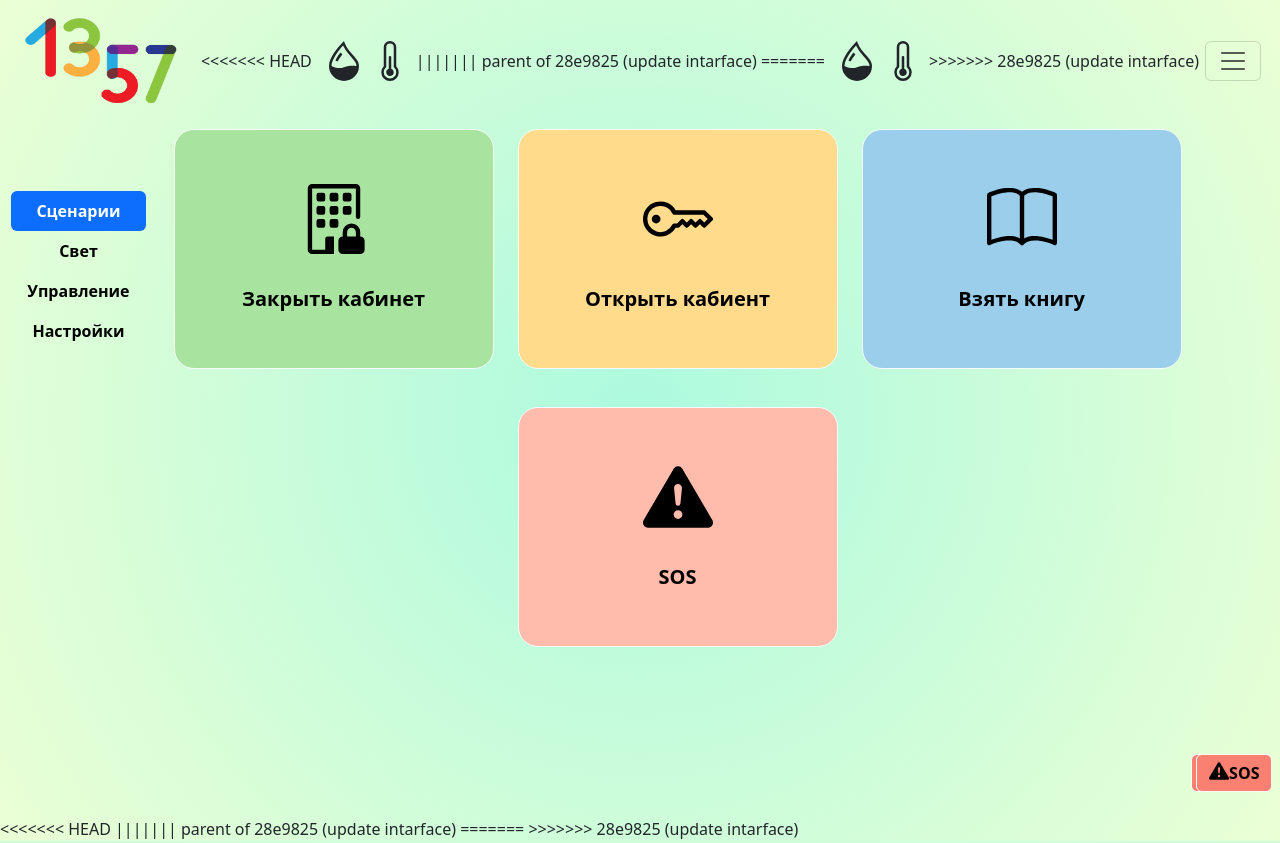
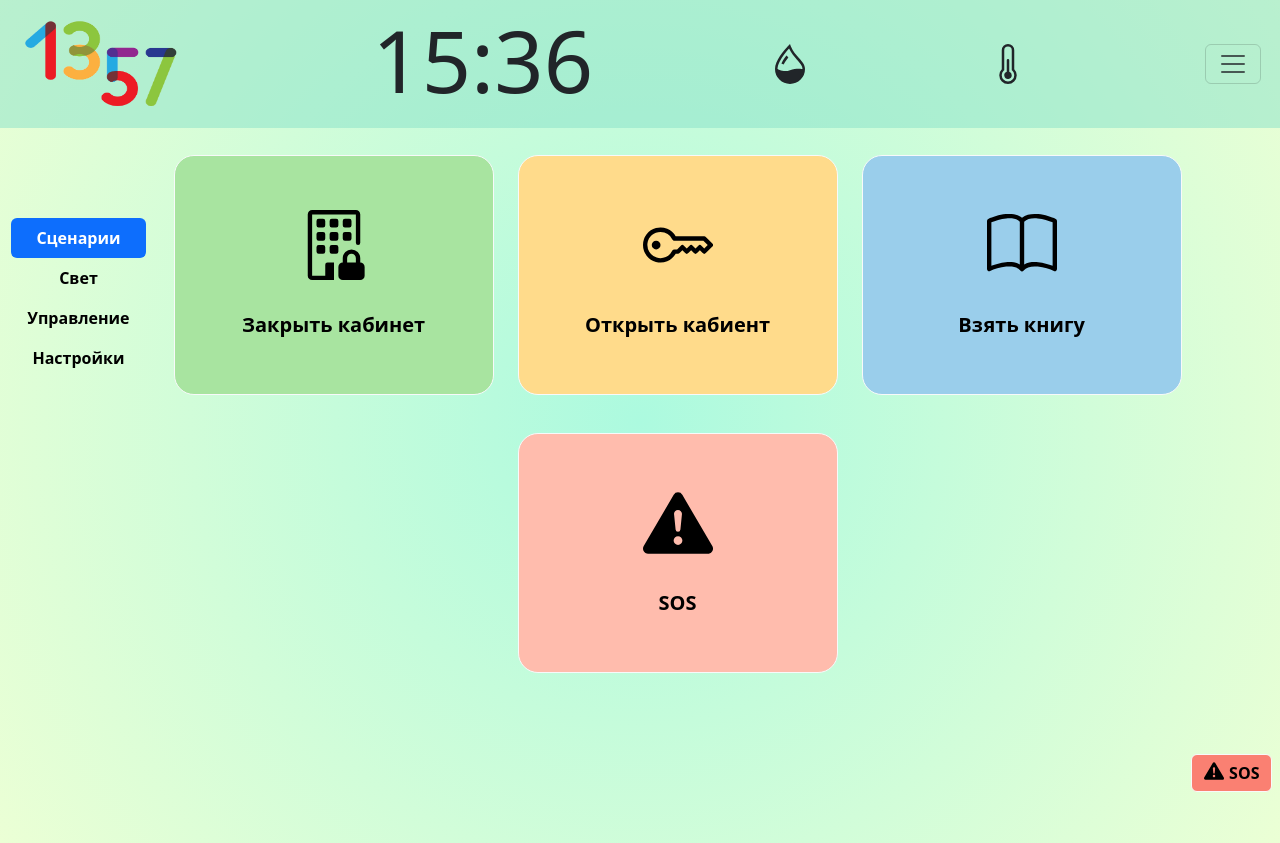
Before and after one commit to smart-cab/smartcab-hub, a Flask app: page / in a window 1280 px wide. Run offline with Flask 3, Linux system fonts and the light colour scheme; some libraries are stand-ins or nearby versions.

Commit message:
delete Anton's stuff

```diff
--- a/app/static/css/style.css
+++ b/app/static/css/style.css
@@ -10,20 +10,10 @@
     margin-top: 1cm;
 }
 
-<<<<<<< HEAD
 .navbar {
     background-color: rgb(135 225 201 / 50%);
 }
 
-||||||| parent of 28e9825 (update intarface)
-background: rgb(238,174,202);
-background: radial-gradient(circle, rgba(238,174,202,1) 0%, rgba(148,187,233,1) 100%);
-=======
-.navbar {
-    background-color: rgb(135 225 201 / 50%);
-}
-
->>>>>>> 28e9825 (update intarface)
 
 
 section {
--- a/app/static/js/main.js
+++ b/app/static/js/main.js
@@ -4,7 +4,6 @@
 setInterval(_DateAndTime, 1000);
 _DateAndTime();
 
-<<<<<<< HEAD
 const _Humidity = () => {
   document.querySelector("#currentHumidity").innerHTML = "98%";
 }
@@ -31,18 +30,3 @@
 
 updateDynamicContent();
 setInterval(updateDynamicContent, 1000);
-||||||| parent of 28e9825 (update intarface)
-document.getElementById('date-time').innerHTML=time;
-*/
-=======
-
-const _Humidity = () => {
-  document.querySelector("#currentHumidity").innerHTML = "98%";
-}
-_Humidity();
-
-const _Temperature = () => {
-  document.querySelector("#currentTemperature").innerHTML = "20°";
-}
-_Temperature();
->>>>>>> 28e9825 (update intarface)
--- a/app/templates/base.html
+++ b/app/templates/base.html
@@ -22,7 +22,6 @@
                               height="95">
                     </li>
                 </a>
-<<<<<<< HEAD
                 <ul class="navbar-nav mb-2 mb-lg-0 list-group-horizontal">
                     <h1><div id="currentTime"></div></h1>
                 </ul>
@@ -52,38 +51,6 @@
                         </h2>
                     </li>
                 </ul>
-||||||| parent of 28e9825 (update intarface)
-=======
-                <ul class="navbar-nav mb-2 mb-lg-0 list-group-horizontal">
-                    <h1><div id="currentTime"></div></h1>
-                </ul>
-                <ul class="navbar-nav mb-2 mb-lg-0 list-group-horizontal">
-                    <li class="nav-item">
-                            <svg xmlns="http://www.w3.org/2000/svg" width="40" height="40" fill="currentColor" class="bi bi-droplet-half" viewBox="0 0 16 16">
-                                <path fill-rule="evenodd" d="M7.21.8C7.69.295 8 0 8 0c.109.363.234.708.371 1.038.812 1.946 2.073 3.35 3.197 4.6C12.878 7.096 14 8.345 14 10a6 6 0 0 1-12 0C2 6.668 5.58 2.517 7.21.8zm.413 1.021A31.25 31.25 0 0 0 5.794 3.99c-.726.95-1.436 2.008-1.96 3.07C3.304 8.133 3 9.138 3 10c0 0 2.5 1.5 5 .5s5-.5 5-.5c0-1.201-.796-2.157-2.181-3.7l-.03-.032C9.75 5.11 8.5 3.72 7.623 1.82z"/>
-                                <path fill-rule="evenodd" d="M4.553 7.776c.82-1.641 1.717-2.753 2.093-3.13l.708.708c-.29.29-1.128 1.311-1.907 2.87l-.894-.448z"/>
-                            </svg>
-                    </li>
-                    <li class="nav-item">
-                        <h2>
-                            <div id="currentHumidity"></div>
-                        </h2>
-                    </li>
-                </ul>
-                <ul class="navbar-nav mb-2 mb-lg-0 list-group-horizontal">
-                    <li class="nav-item">
-                        <svg xmlns="http://www.w3.org/2000/svg" width="40" height="40" fill="currentColor" class="bi bi-thermometer-half" viewBox="0 0 16 16">
-                            <path d="M9.5 12.5a1.5 1.5 0 1 1-2-1.415V6.5a.5.5 0 0 1 1 0v4.585a1.5 1.5 0 0 1 1 1.415z"/>
-                            <path d="M5.5 2.5a2.5 2.5 0 0 1 5 0v7.55a3.5 3.5 0 1 1-5 0V2.5zM8 1a1.5 1.5 0 0 0-1.5 1.5v7.987l-.167.15a2.5 2.5 0 1 0 3.333 0l-.166-.15V2.5A1.5 1.5 0 0 0 8 1z"/>
-                        </svg>
-                    </li>
-                    <li class="nav-item">
-                        <h2>
-                            <div id="currentTemperature"></div>
-                        </h2>
-                    </li>
-                </ul>
->>>>>>> 28e9825 (update intarface)
                 <li class="nav-item dropdown">
                     <a class="nav-link " href="#" role="button" data-bs-toggle="dropdown" aria-expanded="false">
                         <button class="navbar-toggler" type="button" data-bs-toggle="collapse" data-bs-target="#navbarSupportedContent" aria-controls="navbarSupportedContent" aria-expanded="false" aria-label="Toggle navigation">
@@ -97,7 +64,6 @@
             </div>
         </nav>
         {% block content %}{% endblock %}
-<<<<<<< HEAD
         <nav class="navbar fixed-bottom" style="background-color: rgba(0, 0, 0, 0.0);">
             <a class="navbar-brand" href="#">
             </a>
@@ -109,20 +75,6 @@
                 <b style="margin-left: 5px;">SOS</b>
             </button>
         </nav>
-||||||| parent of 28e9825 (update intarface)
-=======
-        <nav class="navbar fixed-bottom" style="background-color: rgba(0, 0, 0, 0.0);">
-            <a class="navbar-brand" href="#">
-            </a>
-
-            <button type="button" class="btn btn-light btn-danger">
-                <svg xmlns="http://www.w3.org/2000/svg" width="20" height="20" fill="currentColor" class="bi bi-exclamation-triangle-fill" viewBox="0 0 16 16">
-                        <path d="M8.982 1.566a1.13 1.13 0 0 0-1.96 0L.165 13.233c-.457.778.091 1.767.98 1.767h13.713c.889 0 1.438-.99.98-1.767L8.982 1.566zM8 5c.535 0 .954.462.9.995l-.35 3.507a.552.552 0 0 1-1.1 0L7.1 5.995A.905.905 0 0 1 8 5zm.002 6a1 1 0 1 1 0 2 1 1 0 0 1 0-2z"/>
-                </svg>
-                <b>SOS</b>
-            </button>
-        </nav>
->>>>>>> 28e9825 (update intarface)
     </header>
 </body>
 <script src="https://cdn.jsdelivr.net/npm/bootstrap@5.3.1/dist/js/bootstrap.bundle.min.js" integrity="sha384-HwwvtgBNo3bZJJLYd8oVXjrBZt8cqVSpeBNS5n7C8IVInixGAoxmnlMuBnhbgrkm" crossorigin="anonymous"></script>
```
